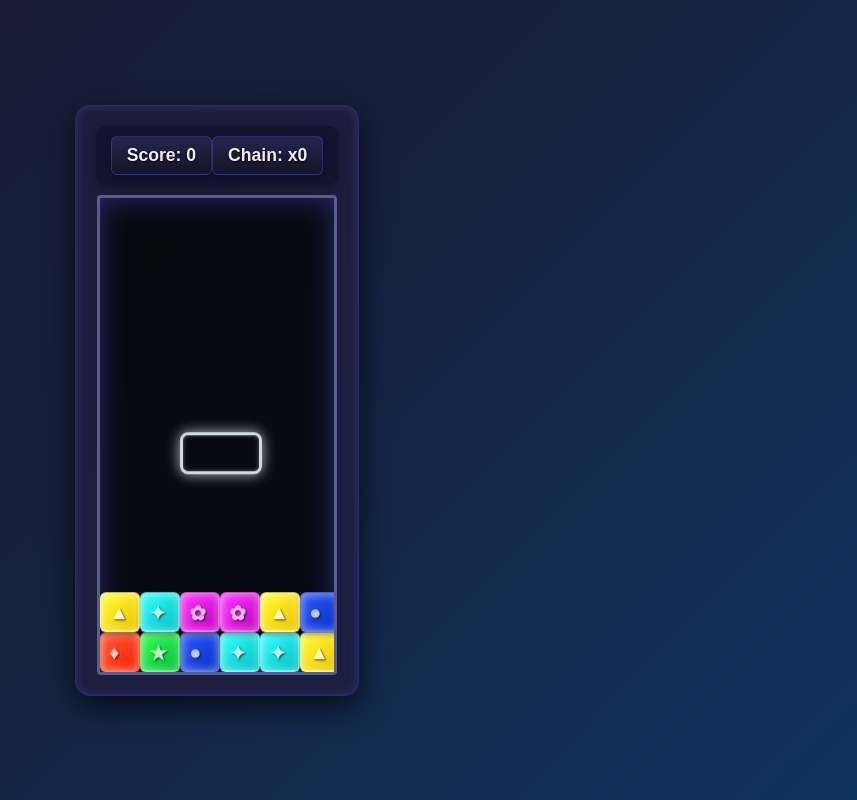
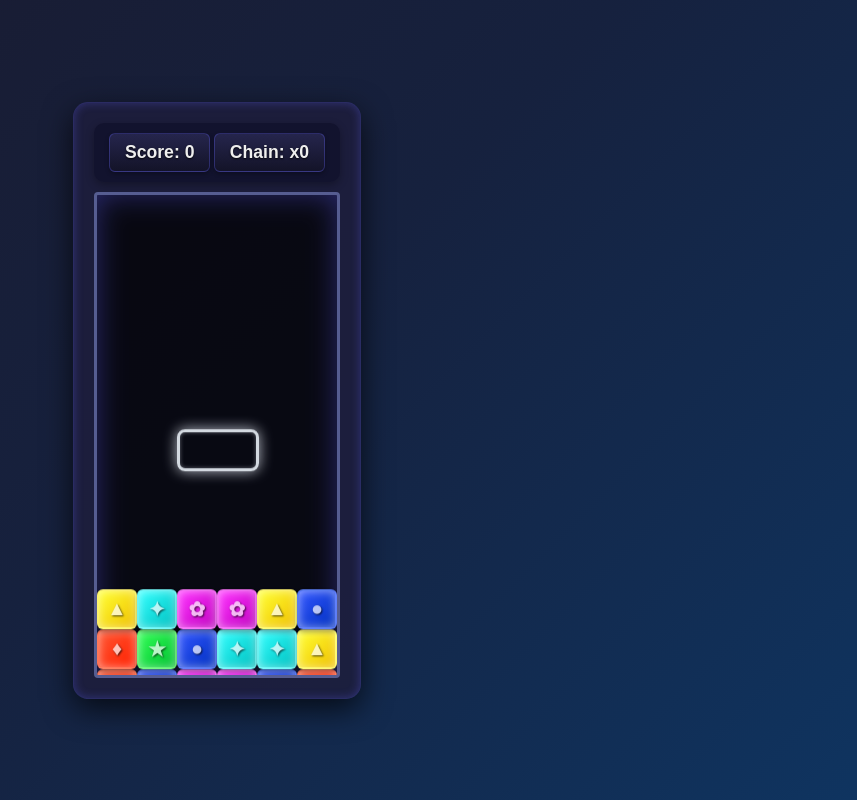
Before and after one commit to goodhanded/blockattack, a website built with Vite: page index.html in a window 1280 px wide. Both pictures are taken after a click on the button "Start Game". Shown: the whole page, without its empty margins (423-1280 px from the left). Built offline with nearby package versions, Linux system fonts and the light colour scheme.

Commit message:
Style adjustments

```diff
--- a/src/Renderer.ts
+++ b/src/Renderer.ts
@@ -33,8 +33,9 @@ export class Renderer {
         this.finalScoreElement = finalScoreElement;
 
         // Set fixed dimensions for the game board
-        this.gameBoardElement.style.width = `${GRID_WIDTH * BLOCK_SIZE}px`;
-        this.gameBoardElement.style.height = `${VISIBLE_GRID_HEIGHT * BLOCK_SIZE}px`;
+        // Add 6px to account for the border (3px on each side)
+        this.gameBoardElement.style.width = `${(GRID_WIDTH * BLOCK_SIZE) + 6}px`;
+        this.gameBoardElement.style.height = `${(VISIBLE_GRID_HEIGHT * BLOCK_SIZE) + 6}px`;
     }
 
     /**
--- a/style.css
+++ b/style.css
@@ -56,8 +56,8 @@ body {
 /* Game Board and Blocks */
 #game-board {
     position: relative;
-    width: 240px; /* 6 columns * 40px */
-    height: 480px; /* 12 rows * 40px */
+    width: 246px; /* 6 columns * 40px + 6px for borders */
+    height: 486px; /* 12 rows * 40px + 6px for borders */
     background-color: rgba(0, 0, 0, 0.7);
     border: 3px solid rgba(120, 130, 200, 0.7);
     border-radius: 4px;
@@ -97,6 +97,13 @@ body {
     background-position: center;
     background-size: contain;
     opacity: 0.7;
+    top: 50%;
+    left: 50%;
+    transform: translate(-50%, -50%);
+    text-align: center;
+    display: flex;
+    justify-content: center;
+    align-items: center;
 }
 
 .block-type-0::before { content: "♦"; } /* Red - diamond */
```
